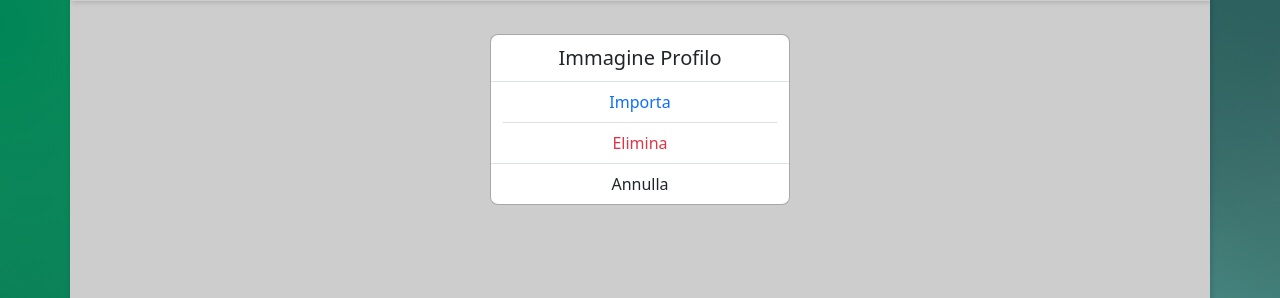
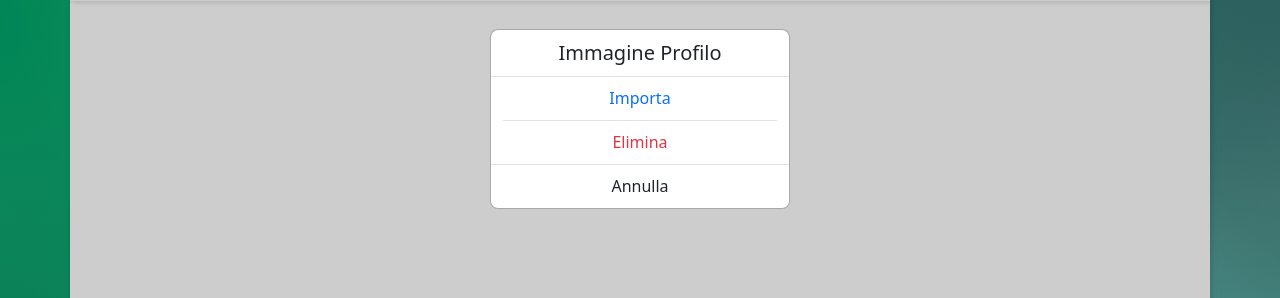
Before and after one commit to Emaiarkeiou/playlistener, a Django app: a page that uses sito/playlistener/templates/base.html in a window 1280 px wide, after a click that opens the changed part. Shown: the part 471-769 px from the top of the page. Run offline with Django 5.2, Linux system fonts and the light colour scheme; the visitor is signed in with stand-in values (Sample User, id 1); data comes from the database, SQL or seed files in the repository; data that the repository does not hold is empty.

Commit message:
modal title backdrop padding

```diff
--- a/sito/playlistener/static/css/style.css
+++ b/sito/playlistener/static/css/style.css
@@ -139,6 +139,14 @@ nav {
   background-color: #f8f9fa;
 }
 
+.selected:target {
+  background-color: #000000;
+}
+
 .modal-backdrop {
   opacity:0.1 !important;
 }
+
+.navbar {
+  padding-right: inherit !important;
+}
--- a/sito/playlistener/templates/base.html
+++ b/sito/playlistener/templates/base.html
@@ -19,7 +19,7 @@
 
   <body id="gradient">
     <!-- navbar 6.5vh -->
-    <nav class="d-flex justify-content-center custom_shadow navbar navbar-light navbar-expand fixed-top p-0">
+    <nav class="d-flex justify-content-center custom_shadow navbar navbar-light navbar-expand fixed-top ">
 
       <div class="d-flex container-xl px-3 ">
 
@@ -102,7 +102,7 @@
               </div>
             </div>
             <div class="modal-footer justify-content-center p-0 mt-2">
-              <a href="" data-bs-dismiss="modal" class="selected text-center text-reset text-decoration-none col-12 my-2">Annulla</a>
+              <a href="" data-bs-dismiss="modal" class="selected text-center text-reset text-decoration-none col-12 my-2"><h6 class="m-0 p-1">Elimina</h6></a>
             </div>
           </div>
         </div>
--- a/sito/playlistener/templates/user.html
+++ b/sito/playlistener/templates/user.html
@@ -44,7 +44,7 @@
 
               <label class="text-primary col-12">
                 {{ form.pfp }}
-                Importa
+                <h6 class="m-0 p-1">Importa</h6>
               </label>
 
             </form>
@@ -55,19 +55,19 @@
           </div>
           <div class="d-flex col-12 p-0">
 
-            <form  method="post" action="{{ request.path }}" class="d-flex justify-content-center selected col-12 ">
+            <form  method="post" action="{{ request.path }}" class="d-flex p-0 justify-content-center selected col-12 ">
               {% csrf_token %}
               <input type="hidden" name="_method" value="DELETE">
-              <label class="text-danger col-12">
+              <label class="text-danger col-12 p-0">
                 <input type="submit" class="hide"/>
-                Elimina
+                <h6 class="m-0 p-1">Elimina</h6>
               </label>
             </form>
 
           </div>
         </div>
         <div class="modal-footer justify-content-center p-0 mt-2">
-          <a href="" data-bs-dismiss="modal" class="selected text-center text-reset text-decoration-none col-12 my-2">Annulla</a>
+          <a href="" data-bs-dismiss="modal" class="selected text-center text-reset text-decoration-none col-12 my-2"><h6 class="m-0 p-1">Annulla</h6></a>
         </div>
       </div>
     </div>
```
